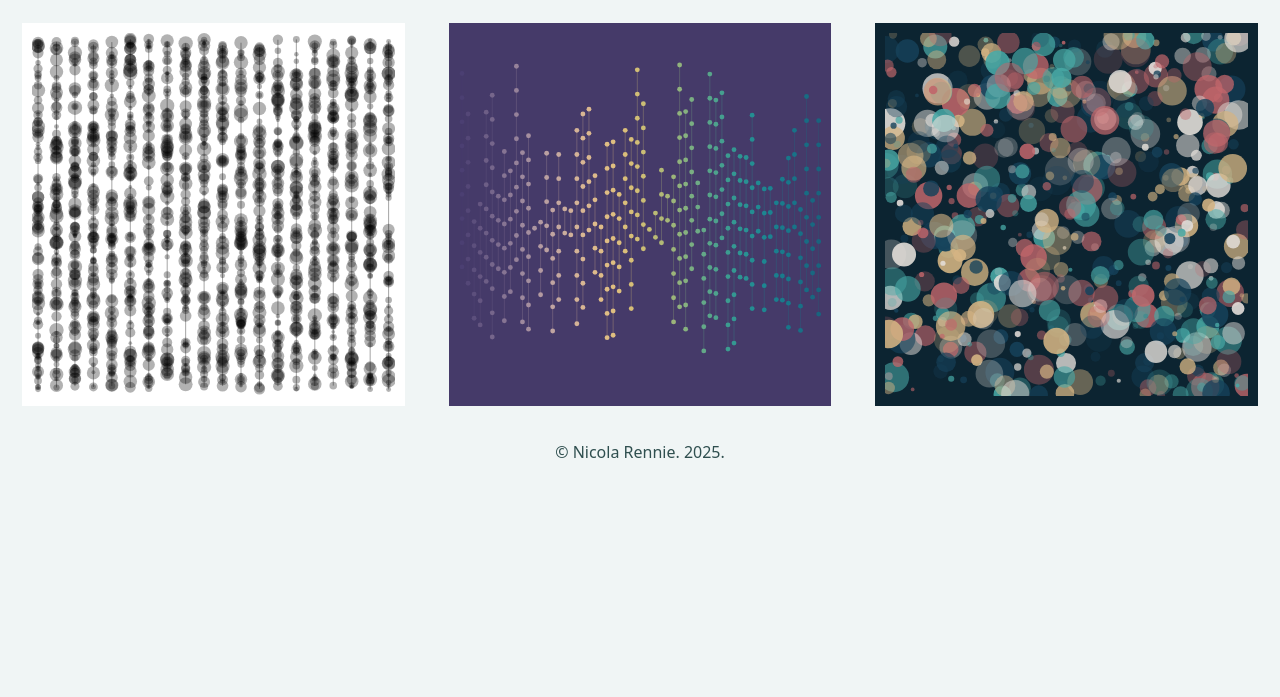
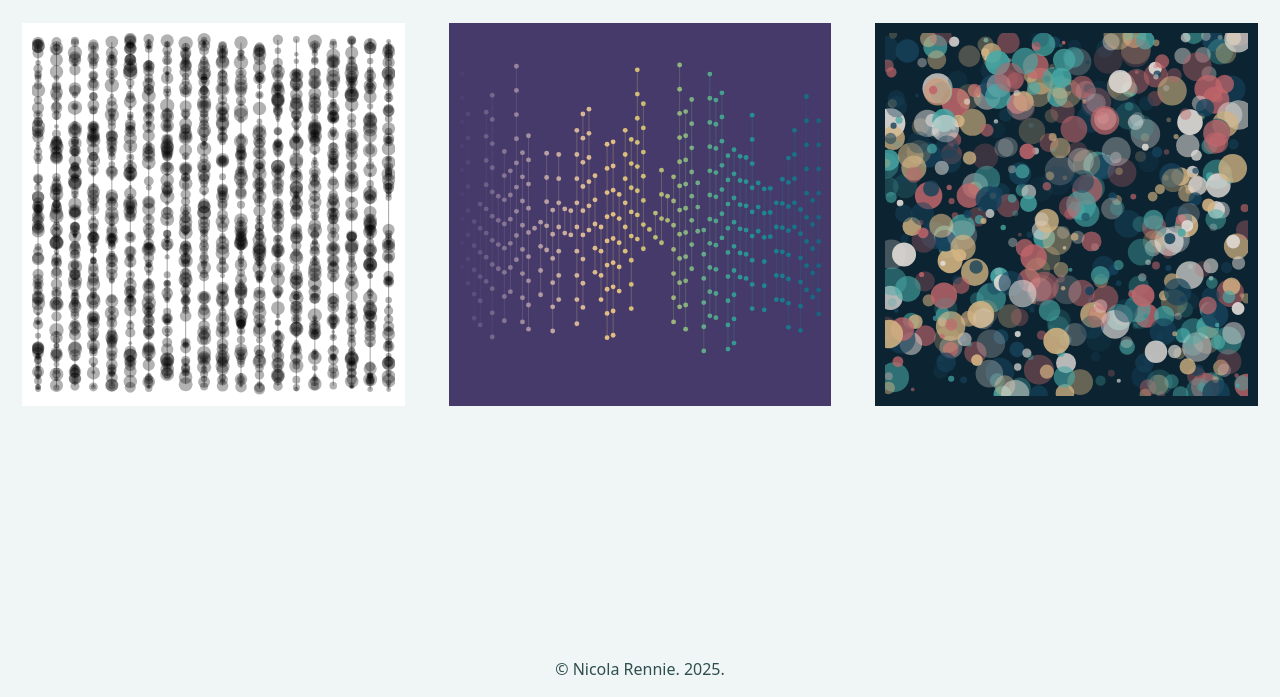
Before and after one commit to nrennie/d3tch-a-sketch, a plain HTML site: page index.html in a window 1280 px wide. Shown: the part 103-800 px from the top of the page. Drawn offline with nearby package versions, Linux system fonts and the light colour scheme.

Commit message:
pin footer

```diff
--- a/global.css
+++ b/global.css
@@ -18,9 +18,17 @@ a:hover {
     color: #E30B5C;
 }
 
+html, body {
+    height: 100%;
+}
+
 body {
     background-color: #F0F5F5;
     color: #2F4F4F;
+}
+
+main {
+    padding-bottom: 40px !important;
 }
 
 .title {
@@ -30,3 +38,17 @@ body {
 .center {
     text-align: center;
 }
+
+.page-wrap {
+    min-height: 100%;
+    margin-bottom: -40px;
+}
+
+.page-wrap:after {
+    content: "";
+    display: block;
+}
+
+.site-footer, .page-wrap:after {
+    height: 40px;
+}
--- a/index.html
+++ b/index.html
@@ -17,10 +17,11 @@
   <script src="Bubbles/bubblesConfig.js"></script>
   <script src="utils.js"></script>
 
-  <title>D3tch-a-sketch</title>
+  <title>D3tch A Sketch</title>
 </head>
 <body>
 
+  <div class="page-wrap">
     <div class="container-fluid text-center">
       <h1 class="title">D3tch A Sketch</h1>
       <p class="subtitle">Generative art created with D3.js by <a href="https://nrennie.rbind.io/" target="_blank">Nicola Rennie</a>.</p>
@@ -39,26 +40,18 @@
       </div>
       </div>
     </div>
+  </div>
 
   <div class="container-fluid text-center">
-  <footer class="footer">
-    <div class="nav-footer">
-      <div class="nav-footer-left">
-        &nbsp;
-      </div>
-      <div class="nav-footer-center">
-        <ul class="footer-items list-unstyled">
-          <li class="nav-item">
+    <footer class="site-footer">
+      <ul class="list-unstyled">
+        <li>
           © Nicola Rennie. 2025.<br>
         </li>
       </ul>
-      </div>
-      <div class="nav-footer-right">
-        &nbsp;
-      </div>
-    </div>
     </footer>
   </div>
+
 
 <script src="https://cdn.jsdelivr.net/npm/bootstrap@5.3.5/dist/js/bootstrap.bundle.min.js" integrity="sha384-k6d4wzSIapyDyv1kpU366/PK5hCdSbCRGRCMv+eplOQJWyd1fbcAu9OCUj5zNLiq" crossorigin="anonymous"></script>
 <script src="https://cdn.jsdelivr.net/npm/@popperjs/core@2.11.8/dist/umd/popper.min.js" integrity="sha384-I7E8VVD/ismYTF4hNIPjVp/Zjvgyol6VFvRkX/vR+Vc4jQkC+hVqc2pM8ODewa9r" crossorigin="anonymous"></script>
```
Lines whose indentation alone changed are shown as unchanged.
